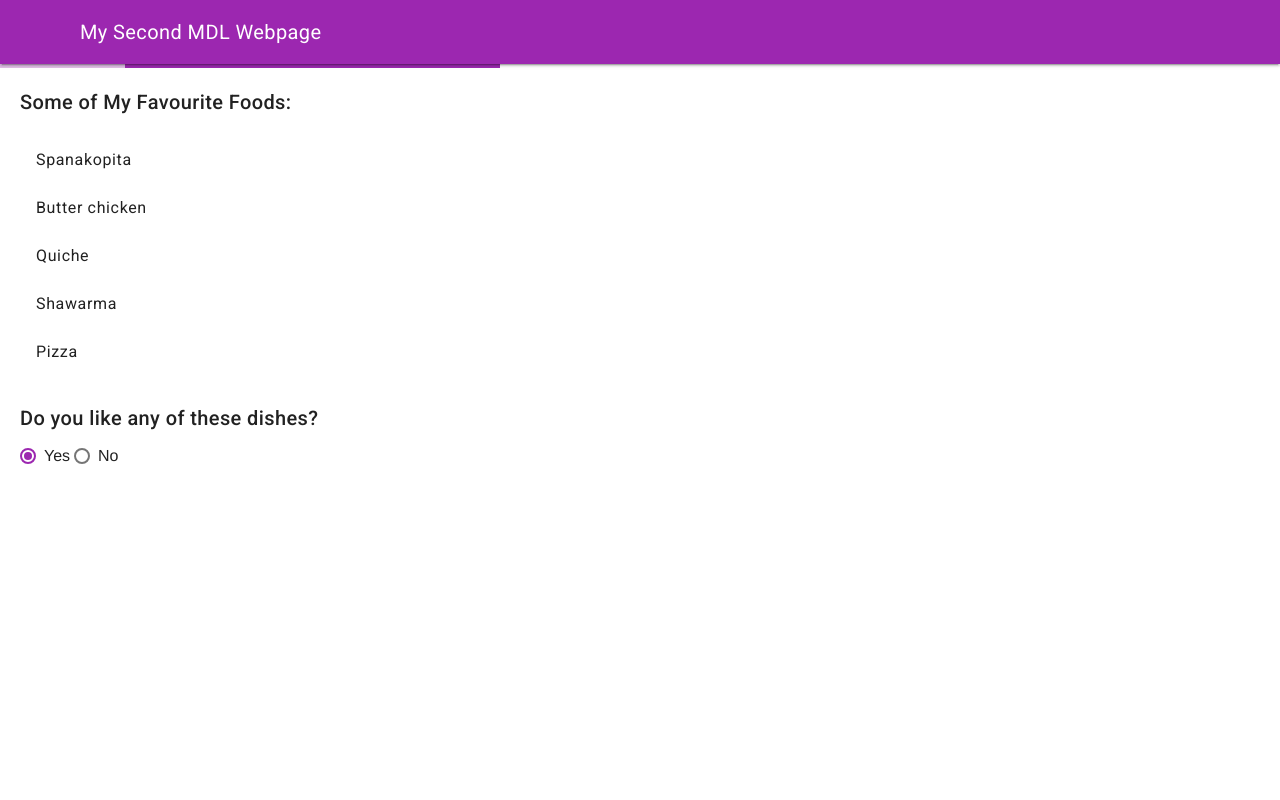
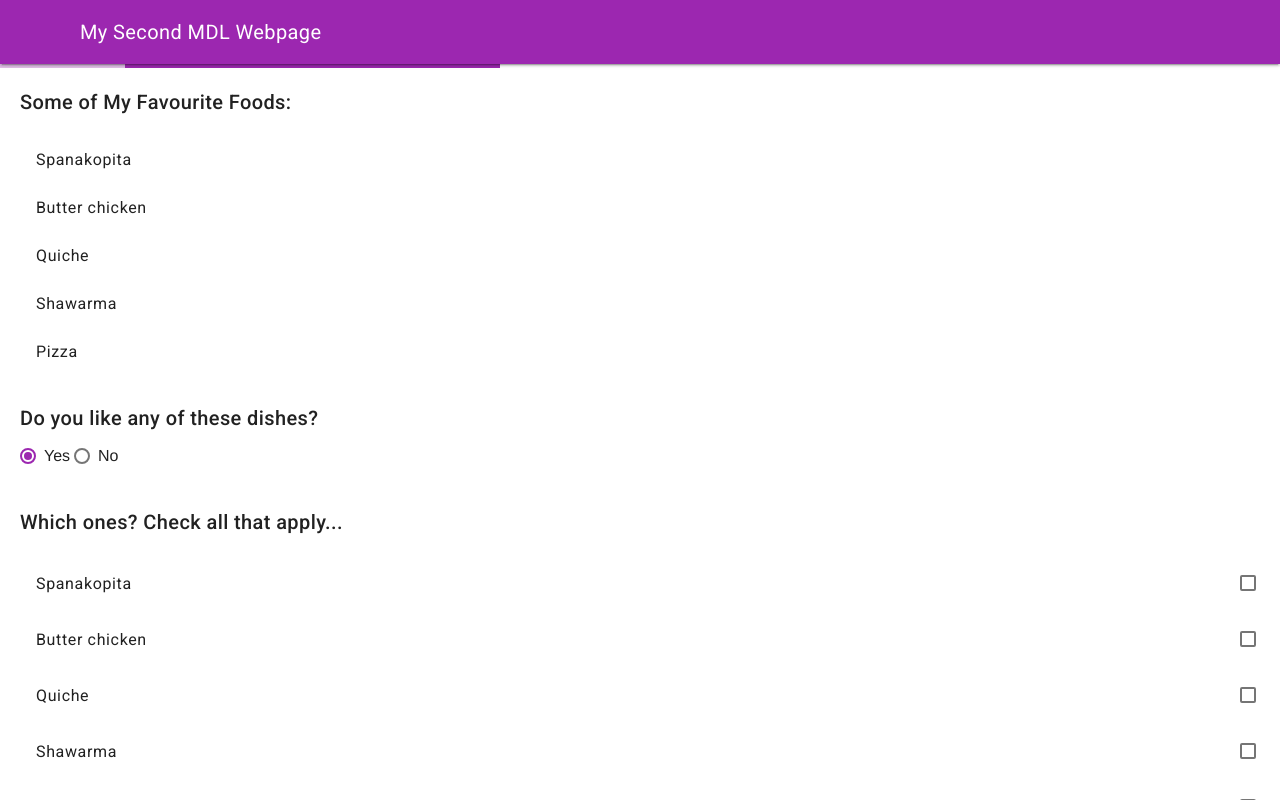
Before and after one commit to ICS2O-Programming-MariaG/Unit1-05-HTML-MDL, a plain HTML site: page more_mdl.html in a window 1280 px wide. Drawn offline with nearby package versions, Linux system fonts and the light colour scheme.

Commit message:
Added list & extra content to more_mdl.html

```diff
--- a/more_mdl.html
+++ b/more_mdl.html
@@ -66,6 +66,62 @@
           <input type="radio" id="option-2" class="mdl-radio__button" name="options" value="2">
           <span class="mdl-radio__label">No</span>
         </label>
+        <br>
+        <!-- List with checkboxes -->
+        <br>
+        <h5>Which ones? Check all that apply...</h5>
+        <ul class="demo-list-control mdl-list">
+          <li class="mdl-list__item">
+            <span class="mdl-list__item-primary-content">
+              Spanakopita
+            </span>
+            <span class="mdl-list__item-secondary-action">
+              <label class="mdl-checkbox mdl-js-checkbox mdl-js-ripple-effect" for="list-checkbox-1">
+                <input type="checkbox" id="list-checkbox-1" class="mdl-checkbox__input"/>
+              </label>
+            </span>
+          </li>
+          <li class="mdl-list__item">
+            <span class="mdl-list__item-primary-content">
+              Butter chicken
+            </span>
+            <span class="mdl-list__item-secondary-action">
+              <label class="mdl-checkbox mdl-js-checkbox mdl-js-ripple-effect" for="list-checkbox-2">
+                <input type="checkbox" id="list-checkbox-2" class="mdl-checkbox__input"/>
+              </label>
+            </span>
+          </li>
+          <li class="mdl-list__item">
+            <span class="mdl-list__item-primary-content">
+              Quiche
+            </span>
+            <span class="mdl-list__item-secondary-action">
+              <label class="mdl-checkbox mdl-js-checkbox mdl-js-ripple-effect" for="list-checkbox-3">
+                <input type="checkbox" id="list-checkbox-3" class="mdl-checkbox__input"/>
+              </label>
+            </span>
+          </li>
+          <li class="mdl-list__item">
+            <span class="mdl-list__item-primary-content">
+              Shawarma
+            </span>
+            <span class="mdl-list__item-secondary-action">
+              <label class="mdl-checkbox mdl-js-checkbox mdl-js-ripple-effect" for="list-checkbox-4">
+                <input type="checkbox" id="list-checkbox-4" class="mdl-checkbox__input"/>
+              </label>
+            </span>
+          </li>
+          <li class="mdl-list__item">
+            <span class="mdl-list__item-primary-content">
+              Pizza
+            </span>
+            <span class="mdl-list__item-secondary-action">
+              <label class="mdl-checkbox mdl-js-checkbox mdl-js-ripple-effect" for="list-checkbox-5">
+                <input type="checkbox" id="list-checkbox-5" class="mdl-checkbox__input"/>
+              </label>
+            </span>
+          </li>
+        </ul>
       </main>
     </div>
   </body>
```
Also changed, not shown: index.html (+1 -0 lines).
